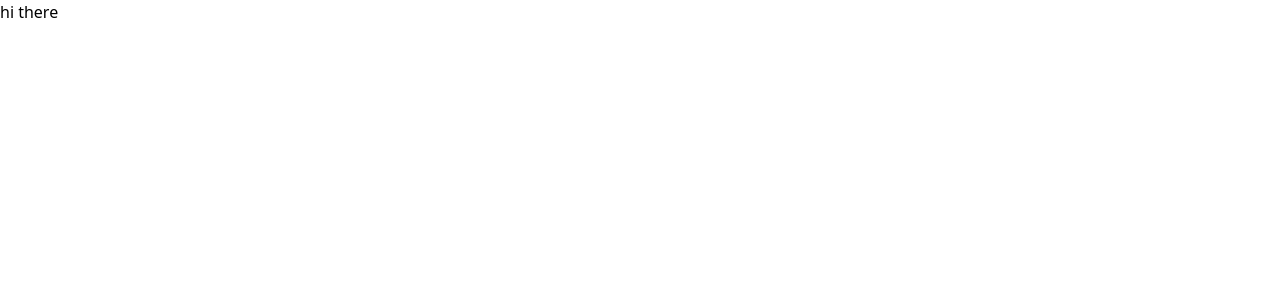
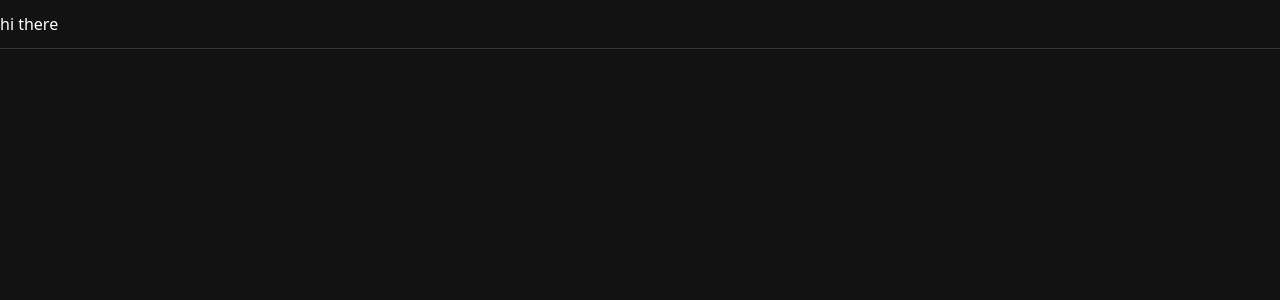
Before and after one commit to adityanair42/messenger-v2, a Next.js app in the folder apps/frontend/: page / in a window 1280 px wide. Shown: the top 300 px of the page. Built offline with nearby package versions, Linux system fonts and the light colour scheme.

Commit message:
made dark mode by default

```diff
--- a/apps/frontend/app/layout.tsx
+++ b/apps/frontend/app/layout.tsx
@@ -1,5 +1,6 @@
 import type { Metadata } from "next";
 import "./globals.css";
+import { MyThemeProvider } from "./theme-provider"; // <-- 1. Import the provider
 
 export const metadata: Metadata = {
   title: "Create Next App",
@@ -12,9 +13,11 @@
   children: React.ReactNode;
 }>) {
   return (
-    <html lang="en">
+    <html lang="en" suppressHydrationWarning>
       <body>
-        {children}
+        <MyThemeProvider>
+          {children}
+        </MyThemeProvider>
       </body>
     </html>
   );
--- a/apps/frontend/app/page.tsx
+++ b/apps/frontend/app/page.tsx
@@ -1,8 +1,10 @@
+import { HeroSection } from "@/components/HeroSection";
+import { Navbar } from "@/components/Navbar";
 
 export default function Home() {
   return (
-    <div>
-      hi there
+    <div className="h-full w-full bg-[#121212]">
+      <Navbar />
     </div>
   );
 }
--- /dev/null
+++ b/apps/frontend/app/theme-provider.tsx
@@ -0,0 +1,11 @@
+"use client";
+
+import { ThemeProvider } from "next-themes";
+
+export function MyThemeProvider({ children }: { children: React.ReactNode }) {
+  return (
+    <ThemeProvider attribute="class" defaultTheme="dark" enableSystem={false}>
+      {children}
+    </ThemeProvider>
+  );
+}
--- /dev/null
+++ b/apps/frontend/components/HeroSection.tsx
@@ -0,0 +1,7 @@
+export function HeroSection() {
+  return(
+    <div>
+      Hero Section
+    </div>
+  )
+}
--- /dev/null
+++ b/apps/frontend/components/Navbar.tsx
@@ -0,0 +1,8 @@
+
+export function Navbar() {
+  return(
+    <nav className="sticky top-0 py-3 border-b  border-neutral-700/80">
+      hi there
+    </nav>
+  )
+}
```
Also changed, not shown: apps/frontend/package.json (+7 -6 lines), apps/frontend/components/Footer.tsx (added), 1 other file (tests, documents, lock files or other folders).
